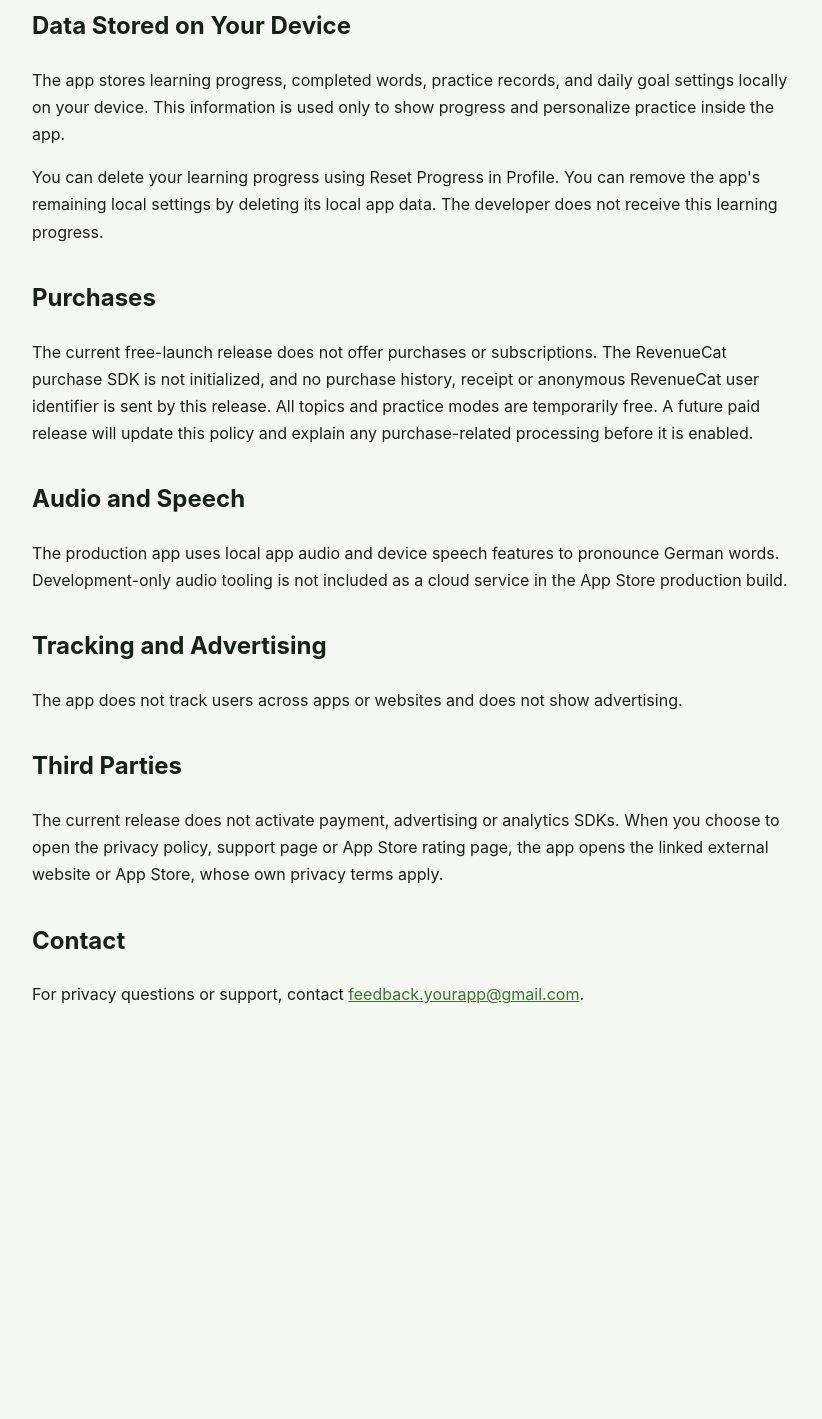
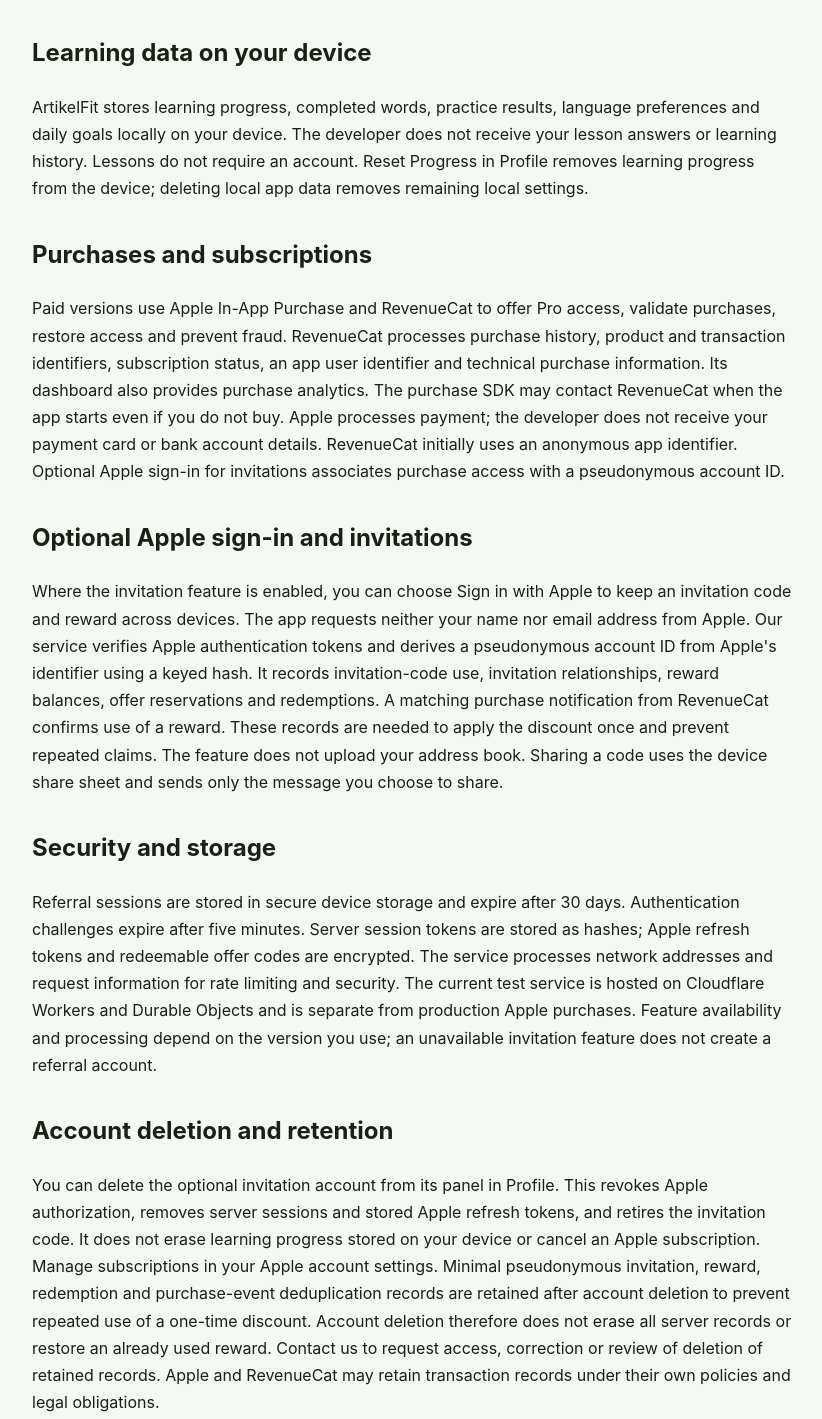
Before and after one commit to Andrii2308/artikelfit-legal, a plain HTML site: page privacy.html in a window 1280 px wide. Shown: the part 288-1707 px from the top of the page, without its empty margins (228-1050 px from the left). Before the commit the page ends 1336 px from the top, so only its background shows below. Drawn offline with Linux system fonts and the light colour scheme.

Commit message:
Update privacy policy for Pro purchases and optional invitations
Updated privacy policy to reflect new features and data handling practices, including details on purchases, subscriptions, and user data security.

```diff
--- a/privacy.html
+++ b/privacy.html
@@ -1,50 +1,9 @@
 <!doctype html>
-<html lang="en">
-<head>
-  <meta charset="utf-8">
-  <meta name="viewport" content="width=device-width, initial-scale=1">
-  <title>Privacy Policy — ArtikelFit</title>
-  <style>
-    body {
-      font-family: -apple-system, BlinkMacSystemFont, "Segoe UI", sans-serif;
-      max-width: 760px;
-      margin: 40px auto;
-      padding: 0 24px;
-      color: #182116;
-      background: #f5f7f3;
-      line-height: 1.7;
-    }
-    h2 { margin-top: 32px; }
-    a { color: #39752b; }
-  </style>
-</head>
-<body>
-  <a href="index.html">← ArtikelFit</a>
-
-  <h1>Privacy Policy</h1>
-  <p><strong>Last updated:</strong> October 24, 2026</p>
-
-  <p>ArtikelFit: Der Die Das is designed as a local learning app. It does not require an account and does not collect information for advertising or cross-app tracking.</p>
-
-  <h2>Data Stored on Your Device</h2>
-  <p>The app stores learning progress, completed words, practice records, and daily goal settings locally on your device. This information is used only to show progress and personalize practice inside the app.</p>
-  <p>You can delete your learning progress using Reset Progress in Profile. You can remove the app's remaining local settings by deleting its local app data. The developer does not receive this learning progress.</p>
-
-  <h2>Purchases</h2>
-  <p>The current free-launch release does not offer purchases or subscriptions. The RevenueCat purchase SDK is not initialized, and no purchase history, receipt or anonymous RevenueCat user identifier is sent by this release. All topics and practice modes are temporarily free. A future paid release will update this policy and explain any purchase-related processing before it is enabled.</p>
-
-  <h2>Audio and Speech</h2>
-  <p>The production app uses local app audio and device speech features to pronounce German words. Development-only audio tooling is not included as a cloud service in the App Store production build.</p>
-
-  <h2>Tracking and Advertising</h2>
-  <p>The app does not track users across apps or websites and does not show advertising.</p>
-
-  <h2>Third Parties</h2>
-  <p>The current release does not activate payment, advertising or analytics SDKs. When you choose to open the privacy policy, support page or App Store rating page, the app opens the linked external website or App Store, whose own privacy terms apply.</p>
-
-  <h2>Contact</h2>
-  <p>For privacy questions or support, contact
-    <a href="mailto:feedback.yourapp@gmail.com">feedback.yourapp@gmail.com</a>.
-  </p>
-</body>
-</html>
+<html lang="en"><head><meta charset="utf-8"><meta name="viewport" content="width=device-width, initial-scale=1"><title>Privacy Policy — ArtikelFit</title><style>body{font-family:-apple-system,BlinkMacSystemFont,"Segoe UI",sans-serif;max-width:760px;margin:40px auto;padding:0 24px;color:#182116;background:#f5f7f3;line-height:1.7}h2{margin-top:32px}a{color:#39752b}</style></head><body><a href="index.html">← ArtikelFit</a><h1>Privacy Policy</h1><p><strong>Last updated:</strong> November 20, 2026</p><p>ArtikelFit: Der Die Das is a German learning app. This policy covers local learning, optional Pro purchases and the invitation feature where enabled. Older free releases may not activate purchase or invitation services.</p><h2>Learning data on your device</h2><p>ArtikelFit stores learning progress, completed words, practice results, language preferences and daily goals locally on your device. The developer does not receive your lesson answers or learning history. Lessons do not require an account. Reset Progress in Profile removes learning progress from the device; deleting local app data removes remaining local settings.</p>
+<h2>Purchases and subscriptions</h2><p>Paid versions use Apple In-App Purchase and RevenueCat to offer Pro access, validate purchases, restore access and prevent fraud. RevenueCat processes purchase history, product and transaction identifiers, subscription status, an app user identifier and technical purchase information. Its dashboard also provides purchase analytics. The purchase SDK may contact RevenueCat when the app starts even if you do not buy. Apple processes payment; the developer does not receive your payment card or bank account details. RevenueCat initially uses an anonymous app identifier. Optional Apple sign-in for invitations associates purchase access with a pseudonymous account ID.</p>
+<h2>Optional Apple sign-in and invitations</h2><p>Where the invitation feature is enabled, you can choose Sign in with Apple to keep an invitation code and reward across devices. The app requests neither your name nor email address from Apple. Our service verifies Apple authentication tokens and derives a pseudonymous account ID from Apple's identifier using a keyed hash. It records invitation-code use, invitation relationships, reward balances, offer reservations and redemptions. A matching purchase notification from RevenueCat confirms use of a reward. These records are needed to apply the discount once and prevent repeated claims. The feature does not upload your address book. Sharing a code uses the device share sheet and sends only the message you choose to share.</p>
+<h2>Security and storage</h2><p>Referral sessions are stored in secure device storage and expire after 30 days. Authentication challenges expire after five minutes. Server session tokens are stored as hashes; Apple refresh tokens and redeemable offer codes are encrypted. The service processes network addresses and request information for rate limiting and security. The current test service is hosted on Cloudflare Workers and Durable Objects and is separate from production Apple purchases. Feature availability and processing depend on the version you use; an unavailable invitation feature does not create a referral account.</p>
+<h2>Account deletion and retention</h2><p>You can delete the optional invitation account from its panel in Profile. This revokes Apple authorization, removes server sessions and stored Apple refresh tokens, and retires the invitation code. It does not erase learning progress stored on your device or cancel an Apple subscription. Manage subscriptions in your Apple account settings. Minimal pseudonymous invitation, reward, redemption and purchase-event deduplication records are retained after account deletion to prevent repeated use of a one-time discount. Account deletion therefore does not erase all server records or restore an already used reward. Contact us to request access, correction or review of deletion of retained records. Apple and RevenueCat may retain transaction records under their own policies and legal obligations.</p>
+<h2>Audio, advertising and tracking</h2><p>Pronunciation in the production app uses bundled recordings and device speech features. Development-only speech generation services are not called by the production app. ArtikelFit does not show advertising, request the advertising identifier, sell personal data or track people across other companies' apps and websites for advertising.</p>
+<h2>Providers and international processing</h2><p>Apple provides payment, subscription and optional sign-in services. RevenueCat provides purchase validation, entitlements and purchase analytics. Cloudflare hosts the current invitation test service. These providers may process information outside your country under their own terms and applicable safeguards. Opening a support page, privacy page or App Store link also connects to the destination service. Our public information pages are hosted on GitHub Pages.</p>
+<h2>Your choices and contact</h2><p>Learning is available without Apple sign-in. Purchases and invitations are optional. Depending on applicable law, you may have rights to access, correct or delete personal data, restrict or object to processing, obtain a copy of data, and complain to a data protection authority. We use purchase and account information to provide requested features and security records to prevent fraud. For privacy requests and support, contact Andrii Kostenko, the ArtikelFit developer, at feedback.yourapp@gmail.com. Do not include passwords, payment card details or Apple authentication codes in a support message.</p><p><a href="https://www.apple.com/legal/privacy/">Apple privacy policy</a> · <a href="https://www.revenuecat.com/privacy/">RevenueCat privacy policy</a> · <a href="https://www.cloudflare.com/privacypolicy/">Cloudflare privacy policy</a></p></body></html>
```
